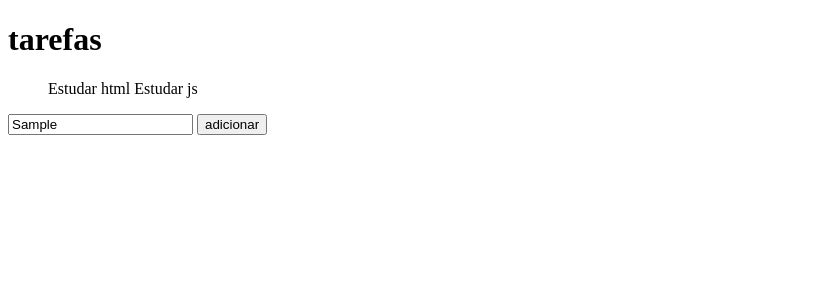
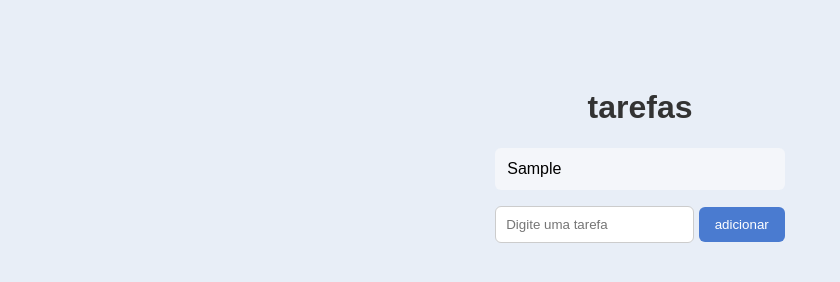
Before and after one commit to William9890/lista, a plain HTML site: page index.html in a window 1280 px wide. Both pictures are taken after typing "Sample" into the empty fields and a click on the button "adicionar". Shown: the whole page, without its empty margins (0-840 px from the left). Drawn offline with Linux system fonts and the light colour scheme.

Commit message:
Lista finalizaadaaa
javascript finalizado com o array
frontend polidissima

```diff
--- a/cerebro.js
+++ b/cerebro.js
@@ -4,15 +4,25 @@ const adicionar= document.getElementById("adicionar")
 
 
 let tarefas=[];
+
 function mostrarTarefas(){
+
     lista.innerHTML=""; //limpa lista na tela
 
-    tarefas.forEach(function (tarefa){
+      tarefas.forEach(function (tarefa){
 
-      const adicionarlista=document.createElement("lista")
+        const li=document.createElement("li")
 
-      adicionarlista="";
-      lista.appendChild(adicionarlista);
+        li.textContent=tarefa
+        lista.appendChild(li);
 
-    });
+      });
 }
+adicionar.addEventListener("click",function(){
+
+   let texto=campo.value;
+   tarefas.push(texto);
+   campo.value=""
+   mostrarTarefas();
+
+});
--- a/estilizacao/estilo.css
+++ b/estilizacao/estilo.css
@@ -0,0 +1,61 @@
+body {
+    background-color: #e8eef7;
+    font-family: Arial, sans-serif;
+    display: flex;
+    justify-content: center;
+    padding-top: 60px;
+}
+
+#cartao {
+    background-color: white;
+    width: 400px;
+    padding: 30px;
+    border-radius: 12px;
+    box-shadow: 0 4px 12px rgba(0, 0, 0, 0.1);
+}
+
+h1 {
+    text-align: center;
+    color: #333;
+}
+
+#entrada {
+    display: flex;
+    gap: 10px;
+}
+
+#campo {
+    flex: 1;
+    padding: 10px;
+    border: 1px solid #ccc;
+    border-radius: 6px;
+}
+
+#adicionar {
+    padding: 10px 16px;
+    background-color: #4a7bd0;
+    color: white;
+    border: none;
+    border-radius: 6px;
+    cursor: pointer;
+}
+
+#adicionar:hover {
+    background-color: #3562b0;
+}
+
+ul {
+    list-style: none;
+    padding: 0;
+}
+
+li {
+    background-color: #f4f6fa;
+    padding: 12px;
+    margin-top: 10px;
+    border-radius: 6px;
+}
+
+li:hover {
+    background-color: #e3e9f5;
+}
--- a/index.html
+++ b/index.html
@@ -10,14 +10,15 @@
 
 
 <body>
+    <div class="cartao">
         <h1>tarefas</h1>
         <ul id="lista">
-        Estudar html
+            Estudar html,
             Estudar js
         </ul>
         <input type="text" id="campo" placeholder="Digite uma tarefa">
         <button id="adicionar">adicionar</button>
-
+    </div>
 </body>
 
 
```
Lines whose indentation alone changed are shown as unchanged.
